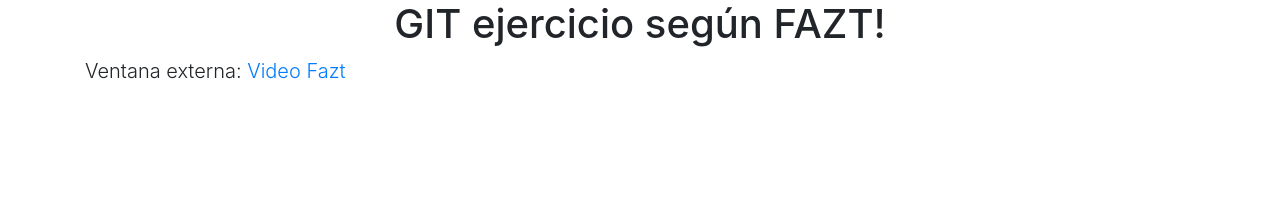
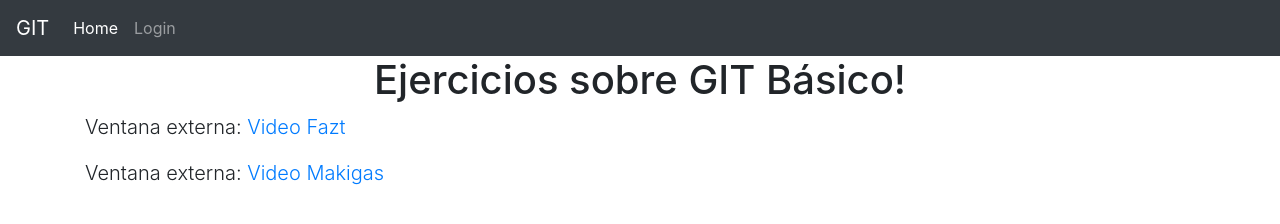
Before and after one commit to chunchillo/git-test, a plain HTML site: page index.html in a window 1280 px wide. Drawn offline with nearby package versions, Linux system fonts and the light colour scheme.

Commit message:
Agregamos NavBar

```diff
--- /dev/null
+++ b/css/login.css
@@ -0,0 +1,44 @@
+@charset "UTF-8";
+/* login.css */
+html,
+body {
+	height: 100%;
+}
+body {
+  display: -ms-flexbox;
+  display: flex;
+  -ms-flex-align: center;
+  align-items: center;
+  padding-top: 40px;
+  padding-bottom: 40px;
+  background-color: #f5f5f5;
+}
+.form-signin {
+  width: 100%;
+  max-width: 330px;
+  padding: 15px;
+  margin: auto;
+}
+.form-signin .checkbox {
+  font-weight: 400;
+}
+.form-signin .form-control {
+  position: relative;
+  box-sizing: border-box;
+  height: auto;
+  padding: 10px;
+  font-size: 16px;
+}
+.form-signin .form-control:focus {
+  z-index: 2;
+}
+.form-signin input[type="email"] {
+  margin-bottom: -1px;
+  border-bottom-right-radius: 0;
+  border-bottom-left-radius: 0;
+}
+.form-signin input[type="password"] {
+  margin-bottom: 10px;
+  border-top-left-radius: 0;
+  border-top-right-radius: 0;
+}
--- a/index.html
+++ b/index.html
@@ -16,16 +16,33 @@
     </style>
 </head>
 <body>
-	<div class="container">
+    <nav class="navbar navbar-expand-md navbar-dark bg-dark">
+		<a class="navbar-brand" href="/git">GIT</a>
+		<button class="navbar-toggler" type="button" data-toggle="collapse" data-target="#navbarGit" aria-controls="navbarGit" aria-expanded="false" aria-label="Toggle navigation">
+		<span class="navbar-toggler-icon"></span>
+		</button>
+		<div class="collapse navbar-collapse" id="navbarGit">
+			<ul class="navbar-nav mr-auto">
+				<li class="nav-item active">
+					<a class="nav-link" href="/git">Home <span class="sr-only">(current)</span></a>
+				</li>
+				<li class="nav-item">
+					<a class="nav-link" href="/git/login.html">Login</a>
+				</li>
+			</ul>
+		</div>
+	</nav>
+	<main role="main" class="container">
 		<div class="row">
 			<div class="col">
 				<div id="outer">
-					<div id="inner"><h1>GIT ejercicio según FAZT!</h1></div>
+					<div id="inner"><h1>Ejercicios sobre GIT Básico!</h1></div>
 				</div>
 				<p class="lead">Ventana externa: <a href="https://www.youtube.com/watch?v=HiXLkL42tMU" target="_blanck">Video Fazt</a></p>
+				<p class="lead">Ventana externa: <a href="https://www.youtube.com/watch?v=QGKTdL7GG24" target="_blanck">Video Makigas</a></p>
 			</div>
 		</div>
-	</div>
+	</main>
 	<!-- jQuery first, then Popper.js, then Bootstrap JS -->
 	<script src="https://code.jquery.com/jquery-3.3.1.min.js" integrity="sha256-FgpCb/KJQlLNfOu91ta32o/NMZxltwRo8QtmkMRdAu8=" crossorigin="anonymous"></script>
 	<script src="https://cdnjs.cloudflare.com/ajax/libs/popper.js/1.14.6/umd/popper.min.js" integrity="sha384-wHAiFfRlMFy6i5SRaxvfOCifBUQy1xHdJ/yoi7FRNXMRBu5WHdZYu1hA6ZOblgut" crossorigin="anonymous"></script>
```
Also changed, not shown: img/blockpc.png (added), img/bootstrap-solid.svg (added), img/mini.png (added).
